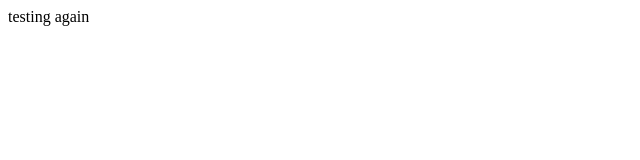
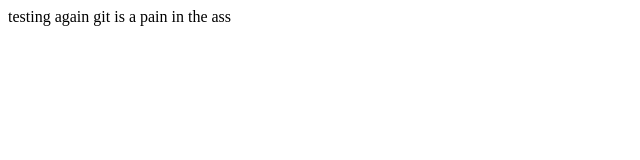
Before and after one commit to russiantux/backend_api, a plain HTML site: page index.html in a window 1280 px wide. Shown: the whole page, without its empty margins (0-640 px from the left). Drawn offline with Linux system fonts and the light colour scheme.

Commit message:
git is a pain in the ass

```diff
--- a/index.html
+++ b/index.html
@@ -1,4 +1,4 @@
 <html>
  testing again
-
+git is a pain in the ass
 </html>
```
